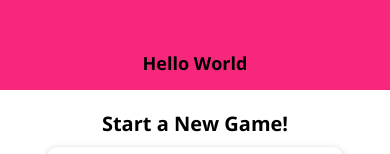
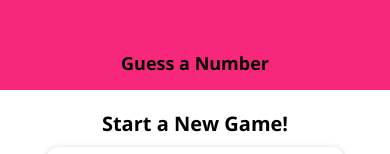
Before and after one commit to RommelTJ/rn-guess-number, a React Native app: screen / in a window 390 px wide. Shown: the top 154 px of the page. Built offline with nearby package versions, Linux system fonts and the light colour scheme.

Commit message:
:pencil2: App: Typo

```diff
--- a/App.js
+++ b/App.js
@@ -51,7 +51,7 @@ export default function App() {
 
   return (
     <View style={styles.screen}>
-      <Header title="Hello World" />
+      <Header title="Guess a Number" />
       {content}
     </View>
   );
```
